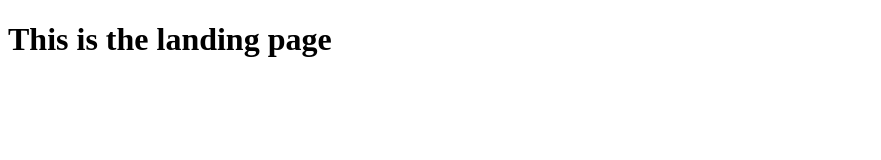
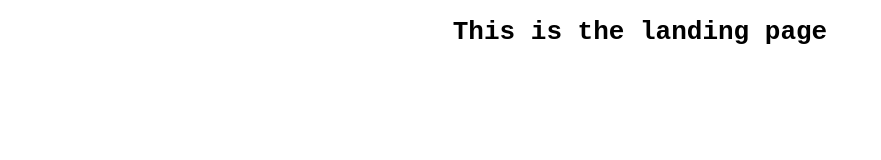
Before and after one commit to eperkins10/deployment-assigment, a website: page index.html in a window 1280 px wide. Shown: the whole page, without its empty margins (0-881 px from the left). Drawn offline with Linux system fonts and the light colour scheme.

Commit message:
added initial styling

```diff
--- a/index.html
+++ b/index.html
@@ -4,9 +4,10 @@
     <meta charset="UTF-8">
     <meta http-equiv="X-UA-Compatible" content="IE=edge">
     <meta name="viewport" content="width=device-width, initial-scale=1.0">
+    <link rel="stylesheet" href="styles.css">
     <title>Document</title>
 </head>
 <body>
-    <h1>This is the landing page</h1>
+    <h1 class="title">This is the landing page</h1>
 </body>
 </html>
--- /dev/null
+++ b/styles.css
@@ -0,0 +1,4 @@
+.title {
+    text-align: center;
+    font-family: monospace;
+}
```
